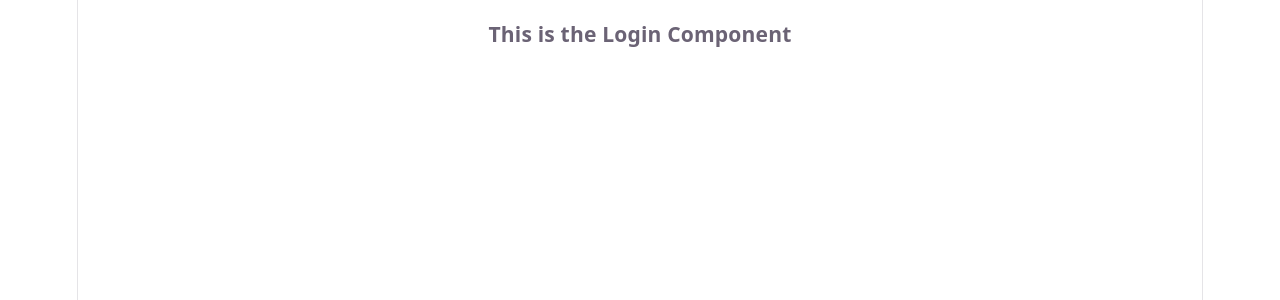
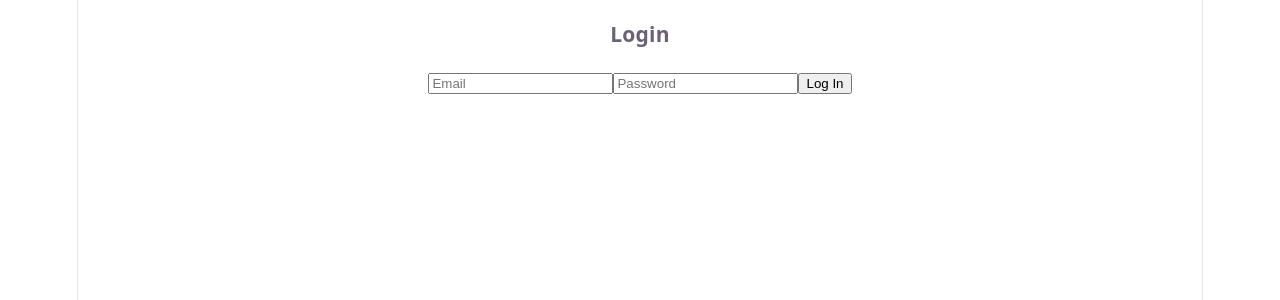
Before and after one commit to ben-manning/checkpoint, a React (Vite) app in the folder client/: page /login in a window 1280 px wide. Shown: the top 300 px of the page. Built offline with nearby package versions, Linux system fonts and the light colour scheme.

Commit message:
stub up a form for login

```diff
--- a/client/src/App.jsx
+++ b/client/src/App.jsx
@@ -1,4 +1,3 @@
-import { useState } from 'react'
 import { Routes, Route, Navigate, useLocation } from 'react-router';
 import Home from './components/Home.jsx';
 import Dashboard from './components/Dashboard.jsx';
@@ -19,7 +18,6 @@ const PrivateRoute = ({ isAuthenticated, children }) => {
 
 function App() {
   const { currentUser } = useAuth();
-  const [isAuthenticated, setIsAuthenticated] = useState(currentUser);
   return (
     <>
       <Routes>
@@ -29,7 +27,7 @@ function App() {
         <Route
           path='/dashboard'
           element={
-            <PrivateRoute isAuthenticated={isAuthenticated} >
+            <PrivateRoute isAuthenticated={currentUser} >
               <Dashboard />
             </PrivateRoute>
           }
--- a/client/src/components/Login.jsx
+++ b/client/src/components/Login.jsx
@@ -1,5 +1,40 @@
+import { useState } from 'react';
+import { useAuth } from '../context/AuthContext.jsx';
+
 const Login = () => {
-  return <h3>This is the Login Component</h3>
-}
+  const { login } = useAuth();
+  const [formData, setFormData] = useState({ email: '', password: '' });
+
+  const handleChange = (e) => {
+    setFormData({ ...formData, [e.target.name]: e.target.value });
+  };
+
+  const handleSubmit = (e) => {
+    e.preventDefault();
+    // Stub: replace with API call in future sprint
+    login({ email: formData.email });
+  };
+
+  return (
+    <form onSubmit={handleSubmit}>
+      <h3>Login</h3>
+      <input
+        type='email'
+        name='email'
+        placeholder='Email'
+        value={formData.email}
+        onChange={handleChange}
+      />
+      <input
+        type='password'
+        name='password'
+        placeholder='Password'
+        value={formData.password}
+        onChange={handleChange}
+      />
+      <button type='submit'>Log In</button>
+    </form>
+  );
+};
 
 export default Login;
```
